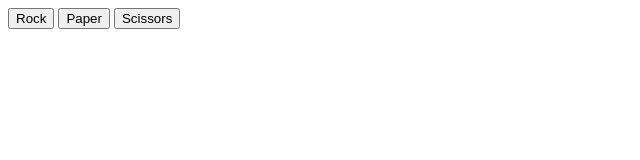
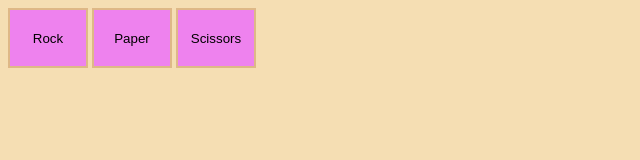
Before and after one commit to johnnion1/RPS, a plain HTML site: page index.html in a window 1280 px wide. Shown: the whole page, without its empty margins (0-640 px from the left). Drawn offline with Linux system fonts and the light colour scheme.

Commit message:
Added basic styling, for now in the html head. And added container div around buttons

```diff
--- a/index.html
+++ b/index.html
@@ -3,18 +3,32 @@
     <head>
         <title>RPS</title>
         <meta charset="UTF-8">
+        <style>
+            body {
+                background-color:wheat;
+            }
+            button {
+                width: 80px;
+                height: 60px;
+                background-color:violet;
+                border: 2px solid burlywood;
+            }
+        </style>
     </head>
     <body>
 
     <script src="game.js"></script>
     <script>
-        const plrock = document.querySelector("#rockbtn");
-        plrock.addEventListener('click', rockps("rock", computerSelect()));
-    </script>
+        const buttons = document.querySelectorAll("button");
 
-    <button id="rockbtn">Rock</button>
-    <button id="paperbtn">Paper</button>
-    <button id="scissorsbtn">Scissors</button>
-
+        buttons.forEach((button) => {
+            button.addEventListener('click', rockps(button.id, computerSelect()));
+        });
+     </script>
+    <div id="container">
+        <button id="rock">Rock</button>
+        <button id="paper">Paper</button>
+        <button id="scissors">Scissors</button>
+    </div>
     </body>
 </html>
```
